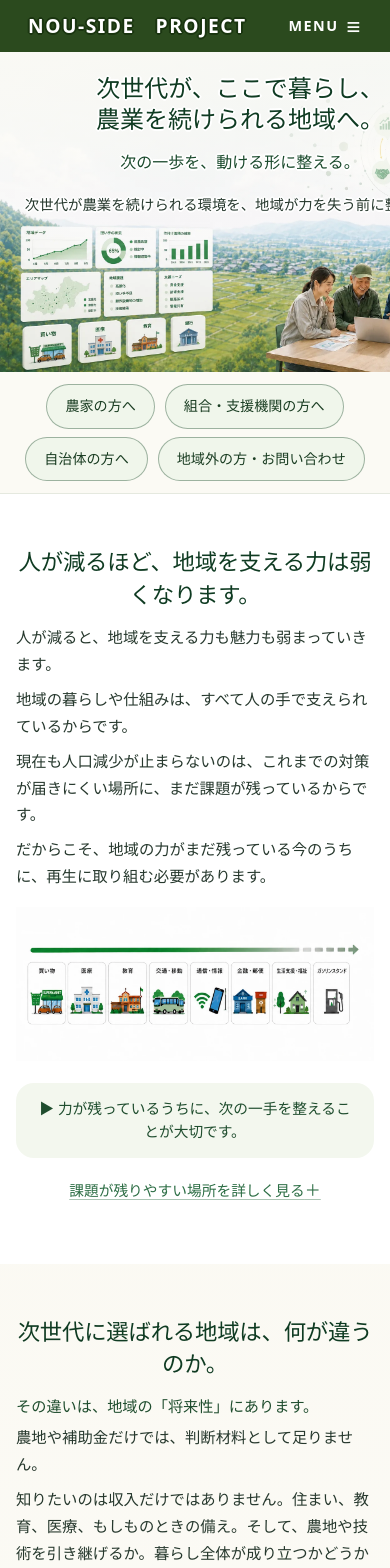
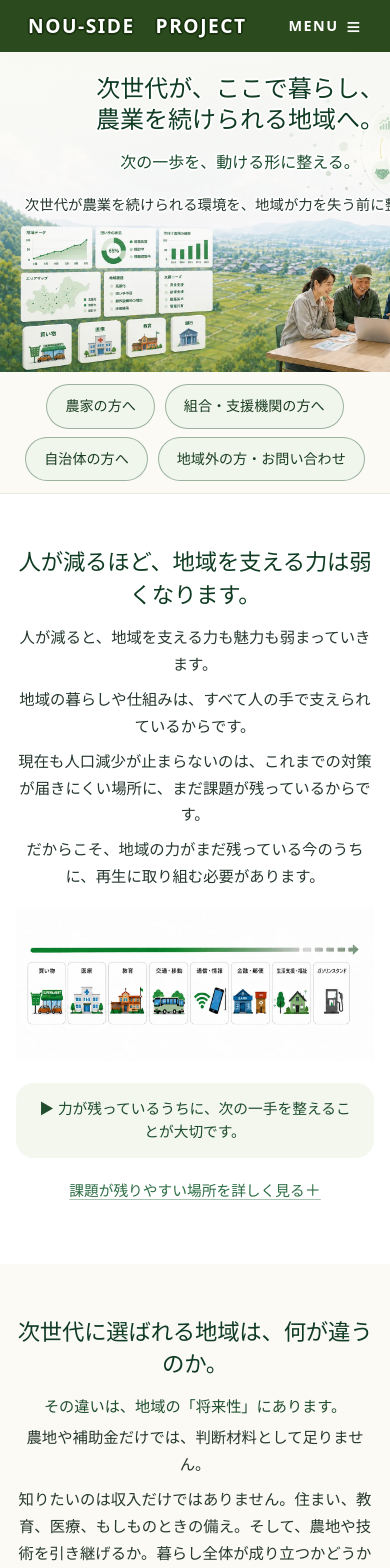
Before and after one commit to jlkoki70-prog/NOU-SIDE, a React (Vite) app: page / in a window 390 px wide. Shown: the top 1568 px of the page. Built offline with nearby package versions, Linux system fonts and the light colour scheme.

Commit message:
center section body text on mobile for consistent alignment

```diff
--- a/src/styles.css
+++ b/src/styles.css
@@ -1295,6 +1295,10 @@ footer {
     padding: 0 16px;
   }
 
+  .section-body {
+    text-align: center;
+  }
+
   .section-footer {
     padding: 0 16px;
   }
```
